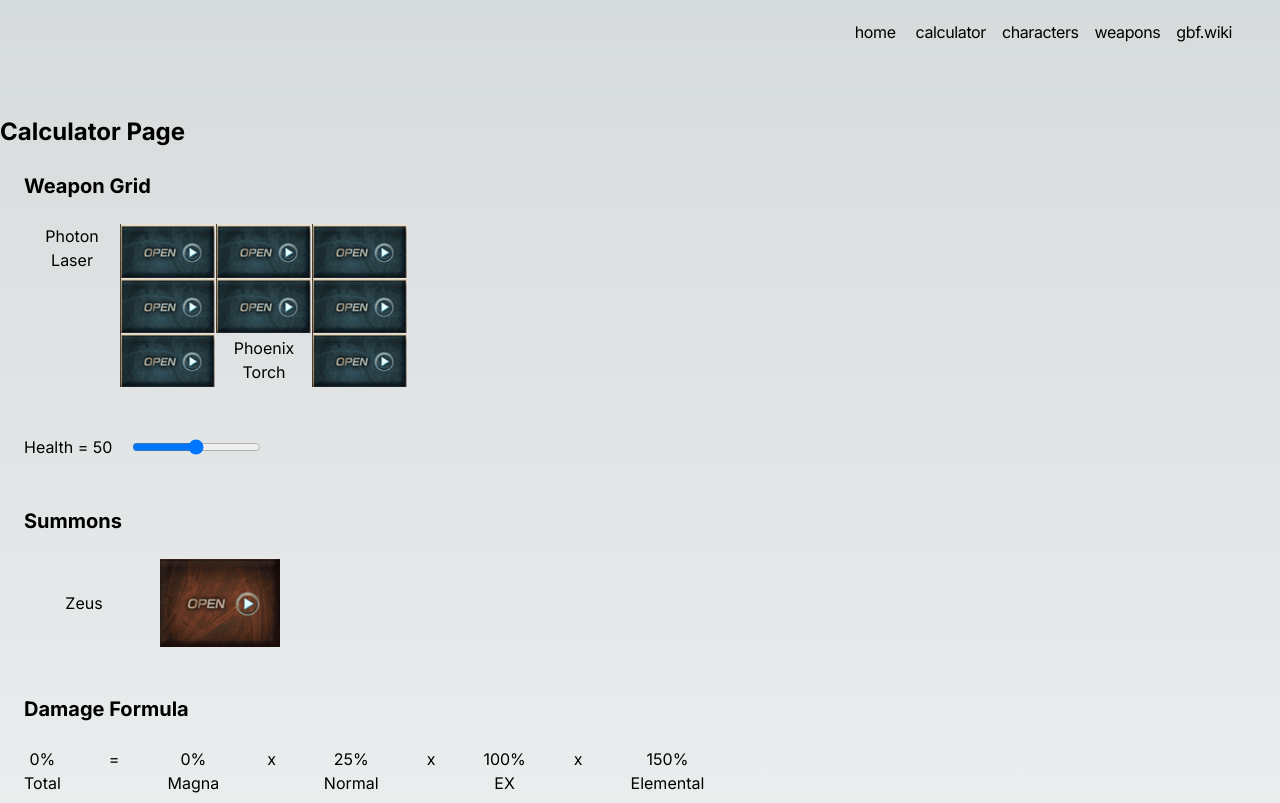
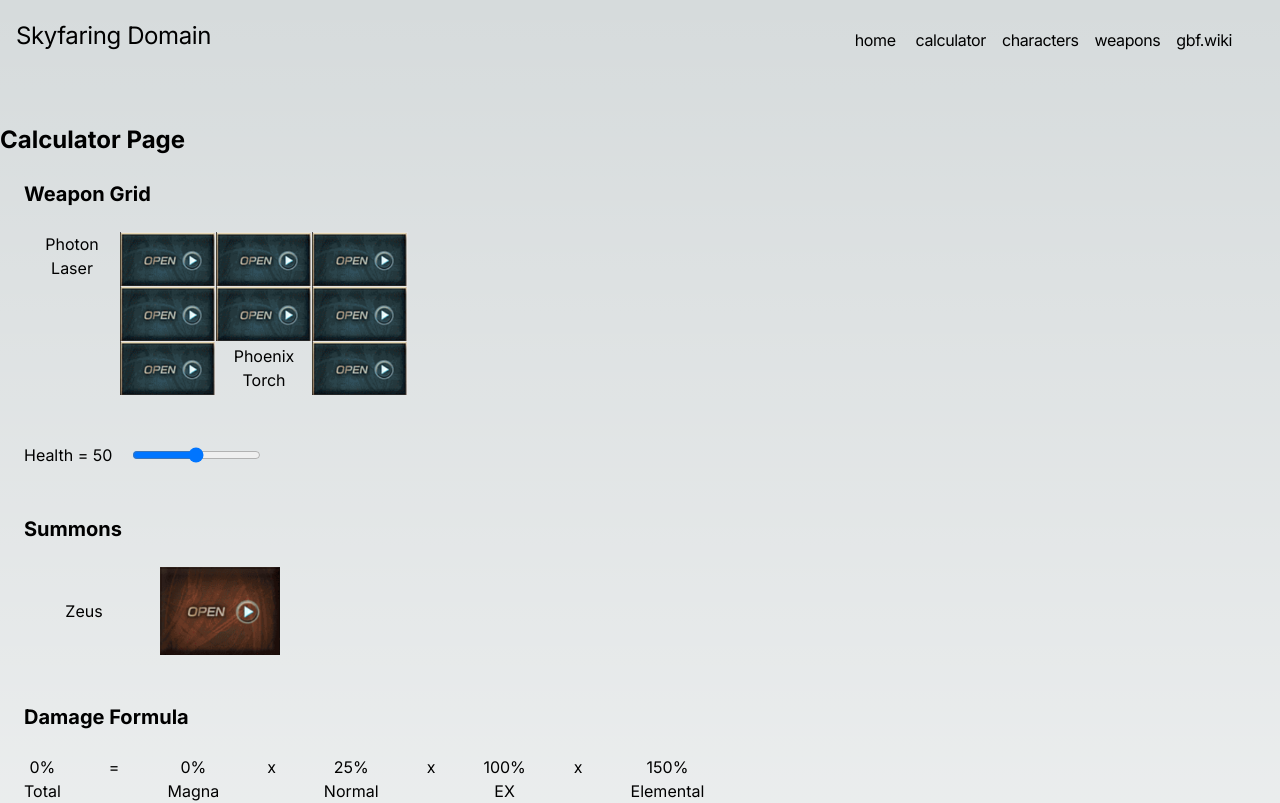
Before and after one commit to miiwo/granblue_front, a Next.js app: page /calc in a window 1280 px wide. Shown: the top 803 px of the page. Built offline with nearby package versions, Linux system fonts and the light colour scheme.

Commit message:
Add a title

```diff
--- a/src/app/components/nav.tsx
+++ b/src/app/components/nav.tsx
@@ -31,6 +31,7 @@ export function Navbar() {
           className={`flex flex-row items-end relative ${navDirection} px-0 pb-0 pt-3 fade md:overflow-auto scroll-pr-6 md:relative`}
           id="nav"
         >
+          <h1 className='flex-grow text-2xl pl-5 py-1 pr-2 m-1'>Skyfaring Domain</h1>
           <div className="flex flex-row space-x-0 pr-10">
             {Object.entries(navItems).map(([path, { name }]) => {
               return (
```
